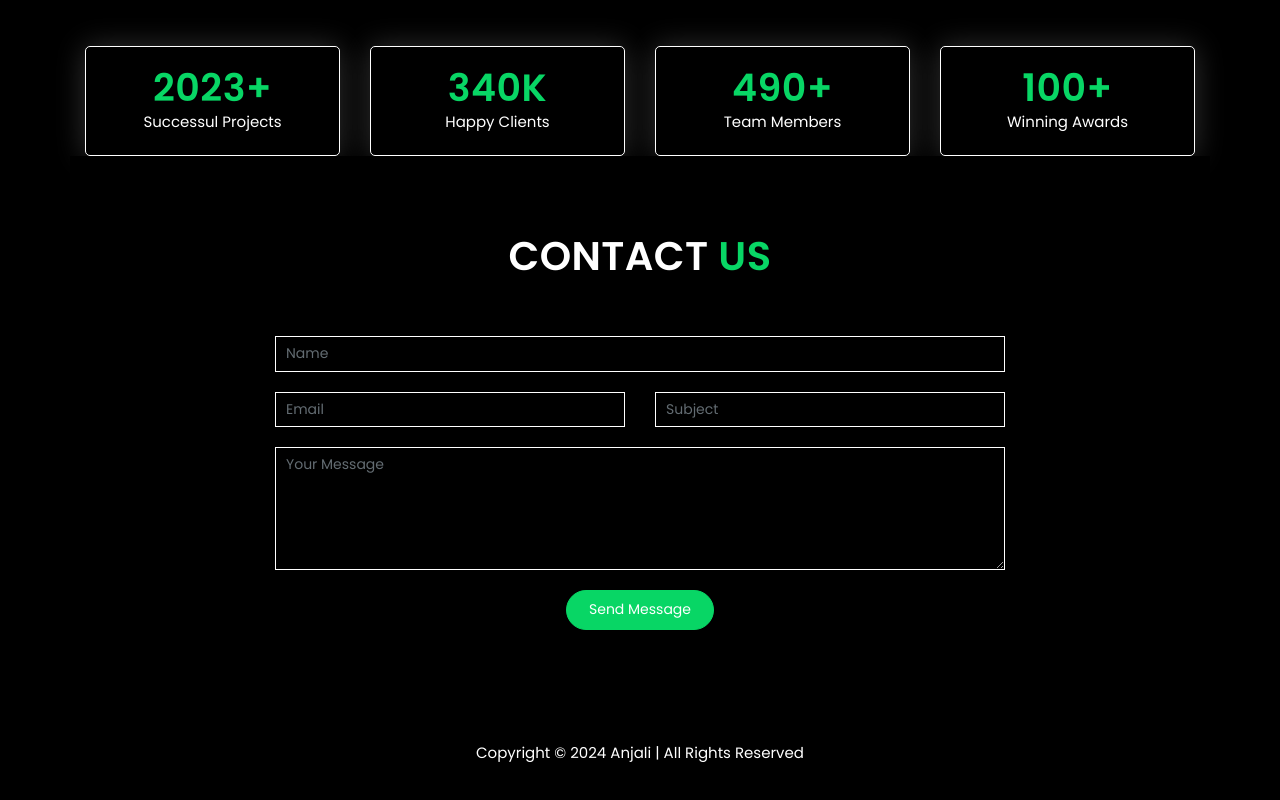
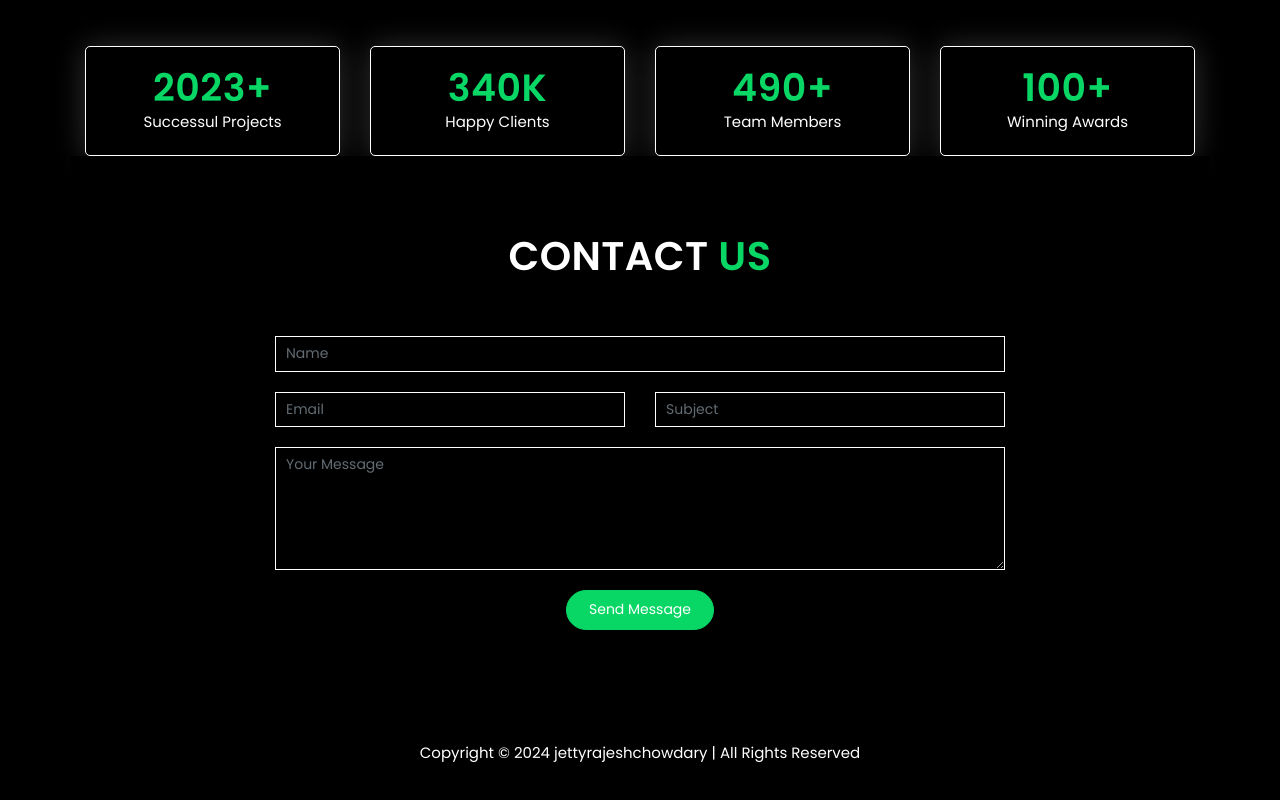
Before and after one commit to jettyrajeshchowdary/Portfolio-20, a plain HTML site: page index.html in a window 1280 px wide. Shown: the part 2901-3701 px from the top of the page. Drawn offline with Linux system fonts and the light colour scheme.

Commit message:
test complete

```diff
--- a/index.html
+++ b/index.html
@@ -447,7 +447,7 @@
 					<div class="row">
 						<div class="col-lg-12">
 							<div class="footer-text text-center wow fadeInDown" data-wow-delay="0.3s">
-								<p>Copyright © 2024 Anjali | All Rights Reserved</p>
+								<p>Copyright © 2024 jettyrajeshchowdary | All Rights Reserved</p>
 							</div>
 						</div>
 					</div>
```
